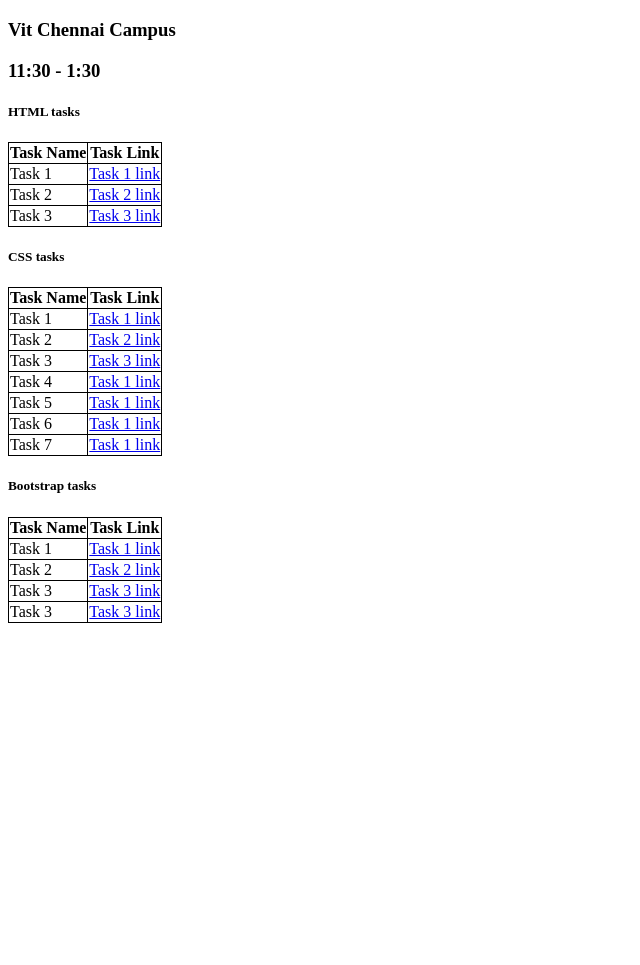
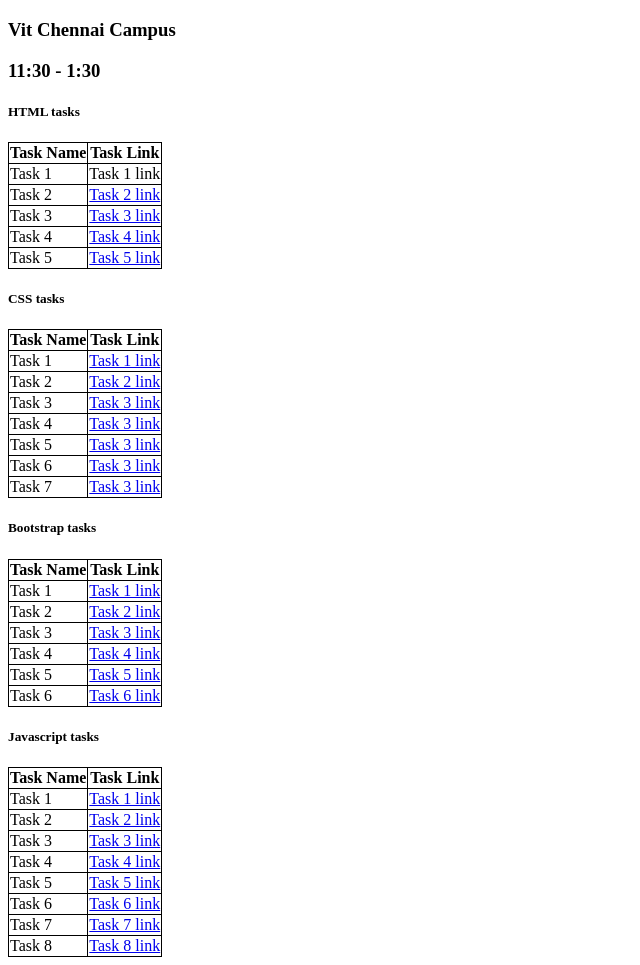
Before and after one commit to yanshi12054/vit_tasks, a plain HTML site: page MERN Full Stack/index.html in a window 1280 px wide. Shown: the part 61-1026 px from the top of the page, without its empty margins (0-640 px from the left). Before the commit the page ends 800 px from the top, so only its background shows below. Drawn offline with Linux system fonts and the light colour scheme.

Commit message:
Update index.html

```diff
--- a/MERN Full Stack/index.html
+++ b/MERN Full Stack/index.html
@@ -30,19 +30,31 @@
         <tr>
             <td>Task 1</td>
             <td>
-                <a href="./htmltasks/css1.html">Task 1 link</a>
+                <a href="C:\Users\HP\OneDrive\Desktop\MERN Full Stack\Tasks\htmltasks\task1.html"></a>Task 1 link</a>
             </td>
         </tr>
         <tr>
             <td>Task 2</td>
             <td>
-                <a href="./csstasks/task1.html">Task 2 link</a>
+                <a href="C:\Users\HP\OneDrive\Desktop\MERN Full Stack\Tasks\htmltasks\task2.html">Task 2 link</a>
             </td>
         </tr>
         <tr>
             <td>Task 3</td>
             <td>
-                <a href="./htmltasks/Form.html">Task 3 link</a>
+                <a href="C:\Users\HP\OneDrive\Desktop\MERN Full Stack\Tasks\htmltasks\task3.html">Task 3 link</a>
+            </td>
+        </tr>
+        <tr>
+            <td>Task 4</td>
+            <td>
+                <a href="C:\Users\HP\OneDrive\Desktop\MERN Full Stack\Tasks\htmltasks\task4.html">Task 4 link</a>
+            </td>
+        </tr>
+        <tr>
+            <td>Task 5</td>
+            <td>
+                <a href="C:\Users\HP\OneDrive\Desktop\MERN Full Stack\Tasks\htmltasks\task5.html">Task 5 link</a>
             </td>
         </tr>
     </table>
@@ -71,28 +83,28 @@
                 <a href="C:\Users\HP\OneDrive\Desktop\MERN Full Stack\Tasks\csstasks\task3.html">Task 3 link</a>
             </td>
         </tr>
-                <tr>
+        <tr>
             <td>Task 4</td>
             <td>
-                <a href="C:\Users\HP\OneDrive\Desktop\MERN Full Stack\Tasks\csstasks\task4.html">Task 1 link</a>
+                <a href="C:\Users\HP\OneDrive\Desktop\MERN Full Stack\Tasks\csstasks\task4.html">Task 3 link</a>
             </td>
         </tr>
-                <tr>
+        <tr>
             <td>Task 5</td>
             <td>
-                <a href="C:\Users\HP\OneDrive\Desktop\MERN Full Stack\Tasks\csstasks\task5.html">Task 1 link</a>
+                <a href="C:\Users\HP\OneDrive\Desktop\MERN Full Stack\Tasks\csstasks\task5.html">Task 3 link</a>
             </td>
         </tr>
-                <tr>
+        <tr>
             <td>Task 6</td>
             <td>
-                <a href="C:\Users\HP\OneDrive\Desktop\MERN Full Stack\Tasks\csstasks\task6.html">Task 1 link</a>
+                <a href="C:\Users\HP\OneDrive\Desktop\MERN Full Stack\Tasks\csstasks\task6.html">Task 3 link</a>
             </td>
         </tr>
-                <tr>
+        <tr>
             <td>Task 7</td>
             <td>
-                <a href="C:\Users\HP\OneDrive\Desktop\MERN Full Stack\Tasks\csstasks\task7.html">Task 1 link</a>
+                <a href="C:\Users\HP\OneDrive\Desktop\MERN Full Stack\Tasks\csstasks\task7.html">Task 3 link</a>
             </td>
         </tr>
     </table>
@@ -106,25 +118,92 @@
         <tr>
             <td>Task 1</td>
             <td>
-                <a href="./htmltasks/css1.html">Task 1 link</a>
+                <a href="C:\Users\HP\OneDrive\Desktop\MERN Full Stack\Tasks\bootstraptasks\task1.html">Task 1 link</a>
             </td>
         </tr>
         <tr>
             <td>Task 2</td>
             <td>
-                <a href="./csstasks/task1.html">Task 2 link</a>
+                <a href="C:\Users\HP\OneDrive\Desktop\MERN Full Stack\Tasks\bootstraptasks\task2.html">Task 2 link</a>
             </td>
         </tr>
         <tr>
             <td>Task 3</td>
             <td>
-                <a href="./htmltasks/Form.html">Task 3 link</a>
+                <a href="C:\Users\HP\OneDrive\Desktop\MERN Full Stack\Tasks\bootstraptasks\task3.html">Task 3 link</a>
+            </td>
+        </tr>
+        <tr>
+            <td>Task 4</td>
+            <td>
+                <a href="C:\Users\HP\OneDrive\Desktop\MERN Full Stack\Tasks\bootstraptasks\task4.html">Task 4 link</a>
+            </td>
+        </tr>
+        <tr>
+            <td>Task 5</td>
+            <td>
+                <a href="C:\Users\HP\OneDrive\Desktop\MERN Full Stack\Tasks\bootstraptasks\task5.html">Task 5 link</a>
+            </td>
+        </tr>
+        <tr>
+            <td>Task 6</td>
+            <td>
+                <a href="C:\Users\HP\OneDrive\Desktop\MERN Full Stack\Tasks\bootstraptasks\task6.html">Task 6 link</a>
+            </td>
+        </tr>
+    </table>
+    <h5>Javascript tasks</h5>
+    <table>
+        <tr>
+            <th>Task Name</th>
+            <th>Task Link</th>
+        </tr>
+        <tr>
+            <td>Task 1</td>
+            <td>
+                <a href="C:\Users\HP\OneDrive\Desktop\MERN Full Stack\Tasks\javascripttasks\task1.html">Task 1 link</a>
+            </td>
+        </tr>
+        <tr>
+            <td>Task 2</td>
+            <td>
+                <a href="C:\Users\HP\OneDrive\Desktop\MERN Full Stack\Tasks\javascripttasks\task2.html">Task 2 link</a>
             </td>
         </tr>
         <tr>
             <td>Task 3</td>
             <td>
-                <a href="./bootstraptasks/task2.html">Task 3 link</a>
+                <a href="C:\Users\HP\OneDrive\Desktop\MERN Full Stack\Tasks\javascripttasks\task3.html">Task 3 link</a>
+            </td>
+        </tr>
+        <tr>
+            <td>Task 4</td>
+            <td>
+                <a href="C:\Users\HP\OneDrive\Desktop\MERN Full Stack\Tasks\javascripttasks\task4.html">Task 4 link</a>
+            </td>
+        </tr>
+        <tr>
+            <td>Task 5</td>
+            <td>
+                <a href="C:\Users\HP\OneDrive\Desktop\MERN Full Stack\Tasks\javascripttasks\task5.html">Task 5 link</a>
+            </td>
+        </tr>
+        <tr>
+            <td>Task 6</td>
+            <td>
+                <a href="C:\Users\HP\OneDrive\Desktop\MERN Full Stack\Tasks\javascripttasks\task6.html">Task 6 link</a>
+            </td>
+        </tr>
+        <tr>
+            <td>Task 7</td>
+            <td>
+                <a href="C:\Users\HP\OneDrive\Desktop\MERN Full Stack\Tasks\javascripttasks\task7.html">Task 7 link</a>
+            </td>
+        </tr>
+        <tr>
+            <td>Task 8</td>
+            <td>
+                <a href="C:\Users\HP\OneDrive\Desktop\MERN Full Stack\Tasks\javascripttasks\task8.html">Task 8 link</a>
             </td>
         </tr>
     </table>
```
